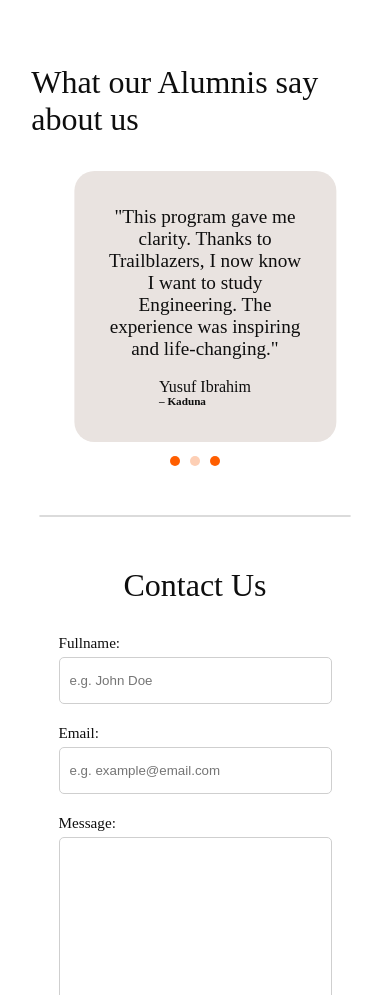
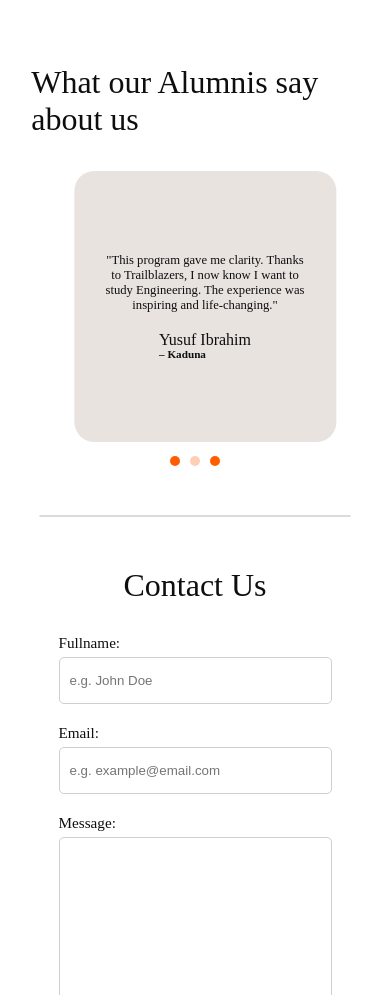
Before and after one commit to cc8iv/trailblazers, a plain HTML site: page index.html in a window 390 px wide. Shown: the part 3558-4553 px from the top of the page. Drawn offline with Linux system fonts and the light colour scheme.

Commit message:
Update style.css

```diff
--- a/style.css
+++ b/style.css
@@ -997,7 +997,7 @@ div.socials > a > img {
     }
 
     .review-text{
-/*         font-size: 1.3lvh; */
+        font-size: 1.5lvh;
         text-align: center;
     }
 
```
